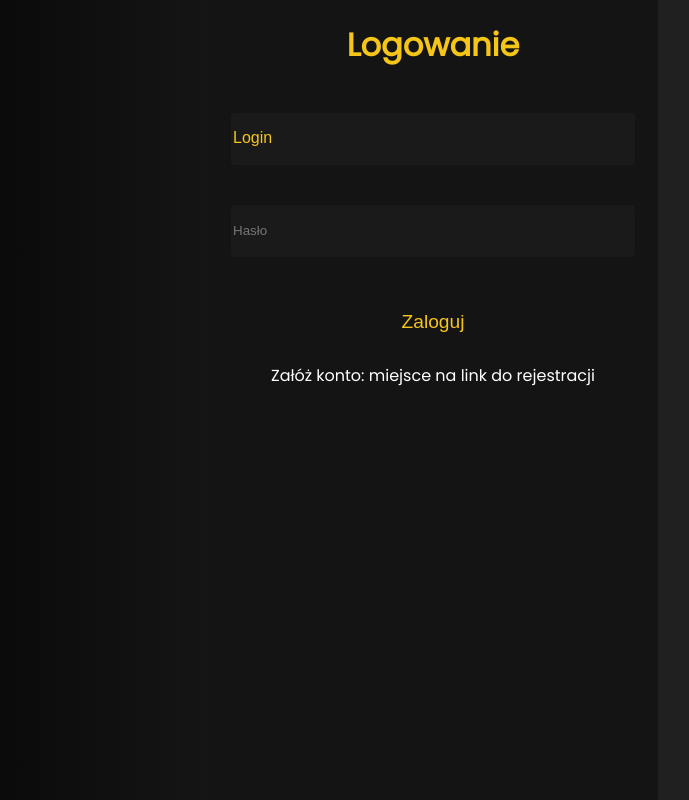
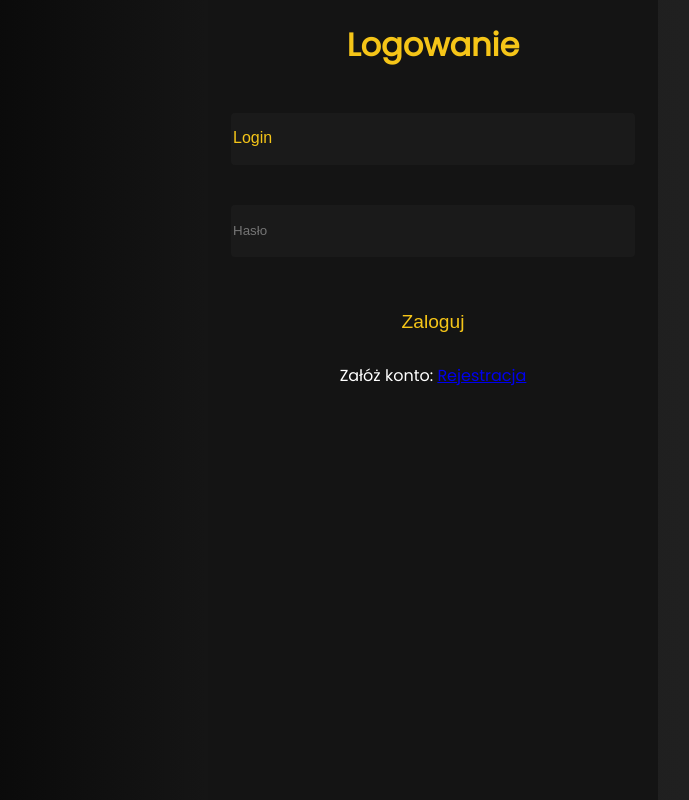
Before and after one commit to SzM16-Monster/blackeagle_strona, a React (Create React App) app in the folder frontend/: page /login in a window 1280 px wide. Shown: the whole page, without its empty margins (207-896 px from the left). Built offline with nearby package versions, Linux system fonts and the light colour scheme; no server answers; the HTML template or start-up script is replaced by a standard one.

Commit message:
Update login.js

```diff
--- a/frontend/src/login.js
+++ b/frontend/src/login.js
@@ -1,5 +1,7 @@
 import React from 'react';
 import './App.css';
+import { Link } from 'react-router-dom';
+
 //login haslo
 
 function Login() {
@@ -22,7 +24,9 @@ function Login() {
                             className="submitButtonLogin"
                             value="Zaloguj"
                         />
-                        <p>Załóż konto: miejsce na link do rejestracji</p>
+                        <p className="linkreg">
+                            Załóż konto: <Link to="/register">Rejestracja</Link>
+                        </p>
                     </div>
             </div>
     );
```
